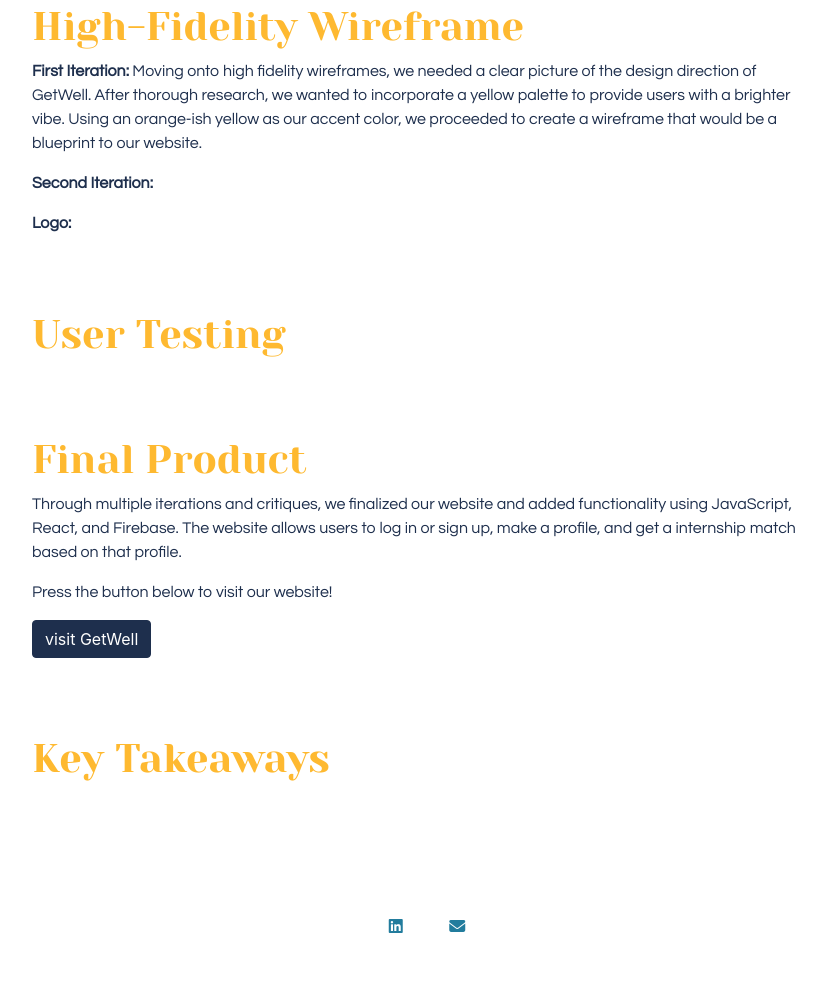
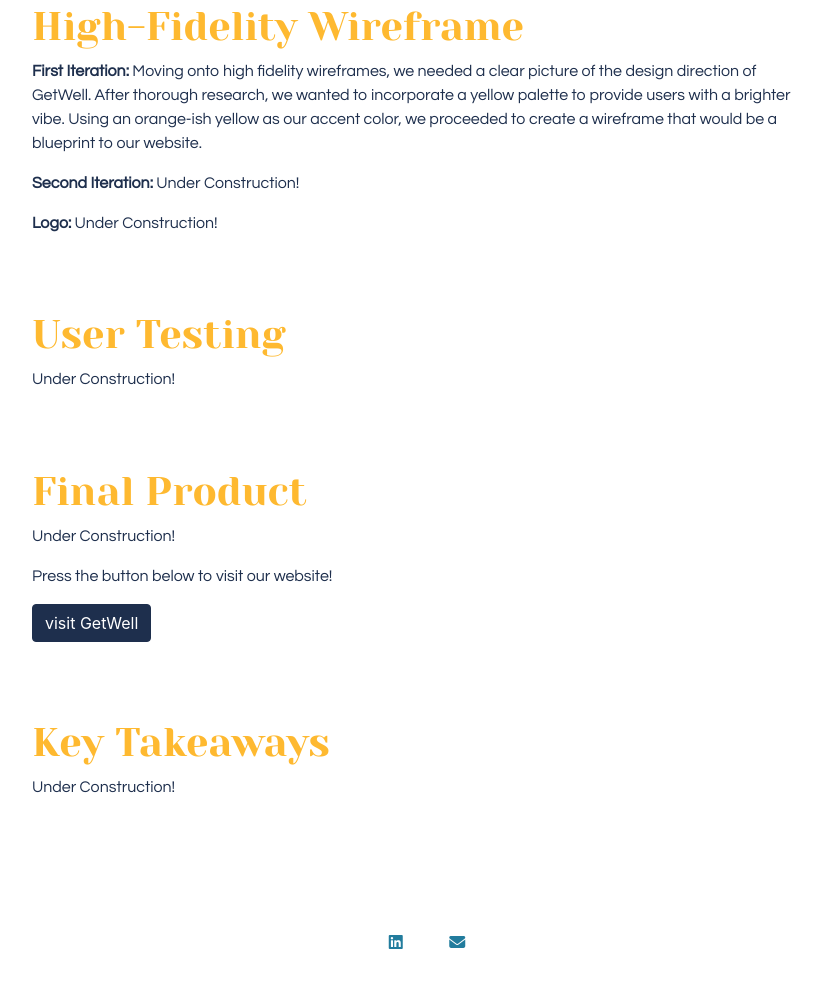
Before and after one commit to sharlenef/portfolio, a plain HTML site: page getWell.html in a window 1280 px wide. Shown: the part 3230-4218 px from the top of the page, without its empty margins (224-1050 px from the left). Drawn offline with nearby package versions, Linux system fonts and the light colour scheme.

Commit message:
Add signs

```diff
--- a/getWell.html
+++ b/getWell.html
@@ -134,22 +134,22 @@
           <div class="hifi-wireframe">
             <h1>High-Fidelity Wireframe</h1>
             <p><b>First Iteration:</b> Moving onto high fidelity wireframes, we needed a clear picture of the design direction of GetWell. After thorough research, we wanted to incorporate a yellow palette to provide users with a brighter vibe. Using an orange-ish yellow as our accent color, we proceeded to create a wireframe that would be a blueprint to our website.</p>
-            <p><b>Second Iteration:</b> </p>
-            <p><b>Logo:</b> </p>
+            <p><b>Second Iteration:</b> Under Construction!</p>
+            <p><b>Logo:</b> Under Construction!</p>
           </div>
         </div>
 
         <div class="section">
             <div class="testing">
               <h1>User Testing</h1>
-              <p></p>
+              <p>Under Construction!</p>
             </div>
           </div>
 
         <div class="section">
           <div class="final-product">
             <h1>Final Product</h1>
-            <p>Through multiple iterations and critiques, we finalized our website and added functionality using JavaScript, React, and Firebase. The website allows users to log in or sign up, make a profile, and get a internship match based on that profile.</p>
+            <p>Under Construction!</p>
             <p>Press the button below to visit our website!</p>
             <a class="btn btn-primary" href="https://starlit-queijadas-0f7413.netlify.app/" target="_blank" role="button">visit GetWell</a>
           </div>
@@ -158,7 +158,7 @@
         <div class="section">
             <div class="key-takeaways">
               <h1>Key Takeaways</h1>
-              <p></p>
+              <p>Under Construction!</p>
             </div>
           </div>
 
```
Also changed, not shown: 1 other file.
